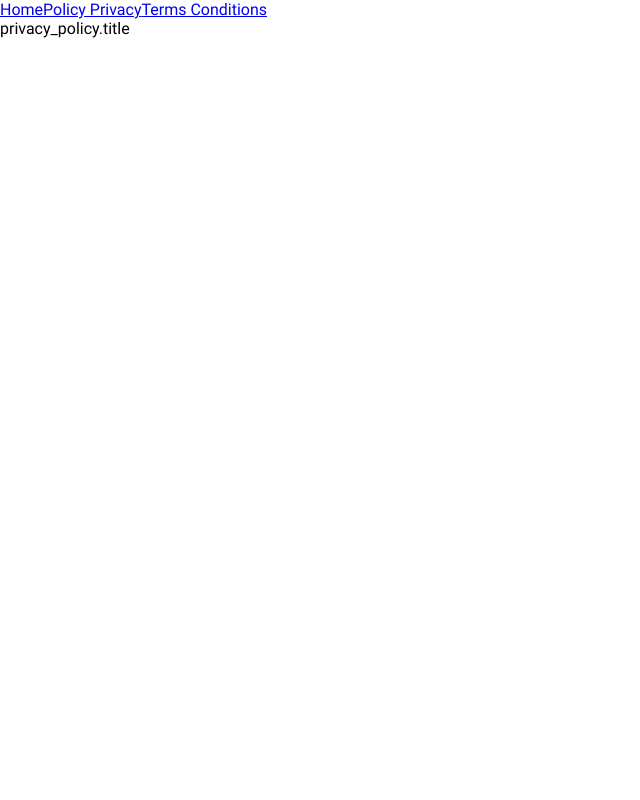
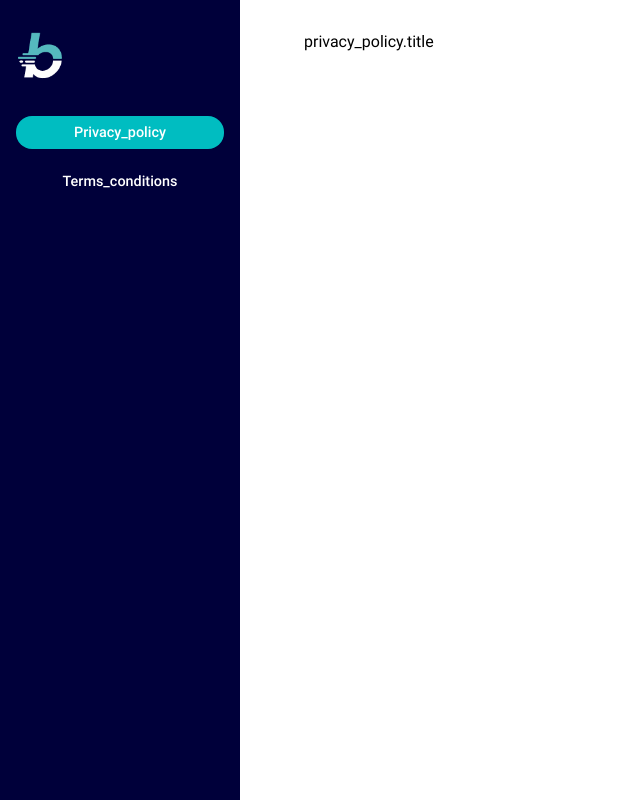
Before and after one commit to andresrodriguezsantos44/betsignal, a Vue app: page /privacy-policy in a window 1280 px wide. Shown: the whole page, without its empty margins (0-640 px from the left). Built offline with nearby package versions, Linux system fonts and the light colour scheme.

Commit message:
Desktop navbar legal terms is done

```diff
--- a/src/assets/css/index.css
+++ b/src/assets/css/index.css
@@ -329,13 +329,30 @@
   width: 3rem;
 }
 
-/* link */
+/* links */
 .link {
   color: var(--light-color);
   text-decoration: none;
   text-transform: uppercase;
   font-family: Font-Medium;
   font-size: .9rem;
+}
+
+.link-two {
+  color: var(--light-color);
+  width: 100%;
+  padding: .5rem 1rem;
+  border-radius: 1rem;
+  margin: 0 0 1rem 0;
+  text-align: center;
+  text-decoration: none;
+  text-transform: capitalize;
+  font-family: Font-Medium;
+  font-size: .9rem;
+}
+
+.link-two-active {
+  background-color: var(--secondary-color);
 }
 
 /* icon close */
--- /dev/null
+++ b/src/components/LegalTerms/NavbarLegalTerms/NavbarLegalTermsStateless.vue
@@ -0,0 +1,72 @@
+<template>
+  <section class="navbar-legal-terms bg-primary py-4 px-2">
+    <img src="../../../assets/images/logos/logo.png" alt="logo" class="logo mb-4 cursor-pointer" @click="navigateToHome()" />
+
+    <nav class="d-flex align-items-center justify-content-center flex-column">
+      <RouterLink
+        v-for="(button, i) in buttons"
+        :key="i"
+        :to="button.route"
+        :class="button.active ? 'link-two link-two-active' : 'link-two'"
+        @click="setRouteSelected(button.route)"
+      >
+        {{ button.text }}
+      </RouterLink>
+    </nav>
+  </section>
+</template>
+
+<script>
+import { RouterLink } from 'vue-router'
+
+export default {
+  name: 'NavbarLegalTerms',
+
+  props: {
+    navigateToHome: {
+      type: Function,
+      required: true
+    }
+  },
+
+  data: () => ({
+    buttons: [
+      {
+        text: 'privacy_policy',
+        active: false,
+        route: '/privacy-policy'
+      },
+      {
+        text: 'terms_conditions',
+        active: false,
+        route: '/terms-conditions'
+      }
+    ]
+  }),
+
+  mounted() {
+    this.setRouteSelected(this.$route.path)
+  },
+
+  methods: {
+    setRouteSelected(routeSelected) {
+      this.buttons = this.buttons.map(button => {
+        return {
+          ...button,
+          active: button.route === routeSelected ? true : false
+        }
+      })
+    }
+  }
+}
+</script>
+
+<style lang="css">
+.navbar-legal-terms {
+  position: absolute;
+  top: 0;
+  left: 0;
+  height: 100vh;
+  width: 15rem;
+}
+</style>
--- a/src/components/LegalTerms/NavbarLegalTerms/index.vue
+++ b/src/components/LegalTerms/NavbarLegalTerms/index.vue
@@ -1,15 +1,21 @@
 <template>
-  <nav>
-    <RouterLink to="/">Home</RouterLink>
-    <RouterLink to="/privacy-policy">Policy Privacy</RouterLink>
-    <RouterLink to="/terms-conditions">Terms Conditions</RouterLink>
-  </nav>
+  <NavbarLegalTermsStateless :navigateToHome="navigateToHome" />
 </template>
 
 <script>
-import { RouterLink } from 'vue-router'
+import NavbarLegalTermsStateless from './NavbarLegalTermsStateless.vue'
 
 export default {
-  name: 'NavbarLegalTerms'
+  name: 'NavbarLegalTerms',
+
+  components: {
+    NavbarLegalTermsStateless
+  },
+
+  methods: {
+    navigateToHome() {
+      this.$router.push('/')
+    }
+  }
 }
 </script>
--- a/src/layouts/LegalTermsLayout.vue
+++ b/src/layouts/LegalTermsLayout.vue
@@ -1,6 +1,8 @@
 <template>
-  <NavbarLegalTerms />
-  <RouterView />
+  <div class="legal-terms-layout">
+    <NavbarLegalTerms />
+    <RouterView />
+  </div>
 </template>
 
 <script>
@@ -15,3 +17,9 @@ export default {
   }
 }
 </script>
+
+<style>
+.legal-terms-layout{
+  padding: 2rem 4rem 2rem 19rem;
+}
+</style>
```
